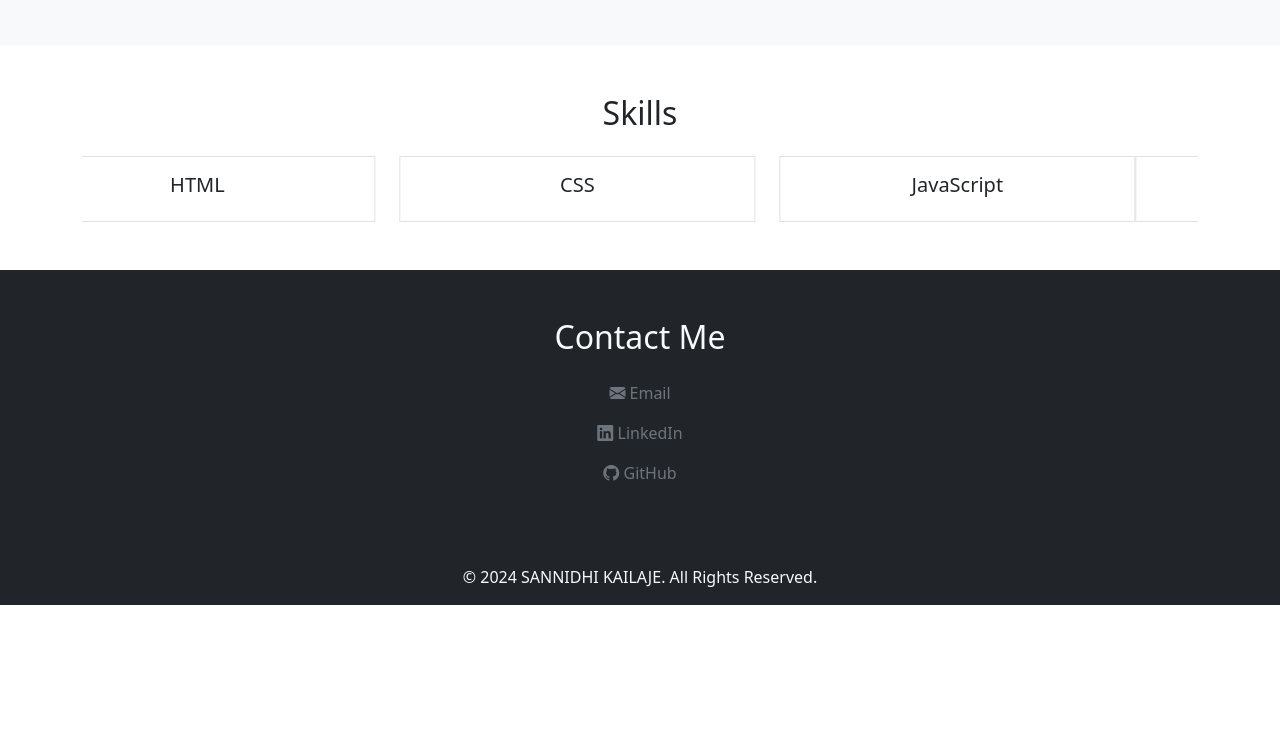
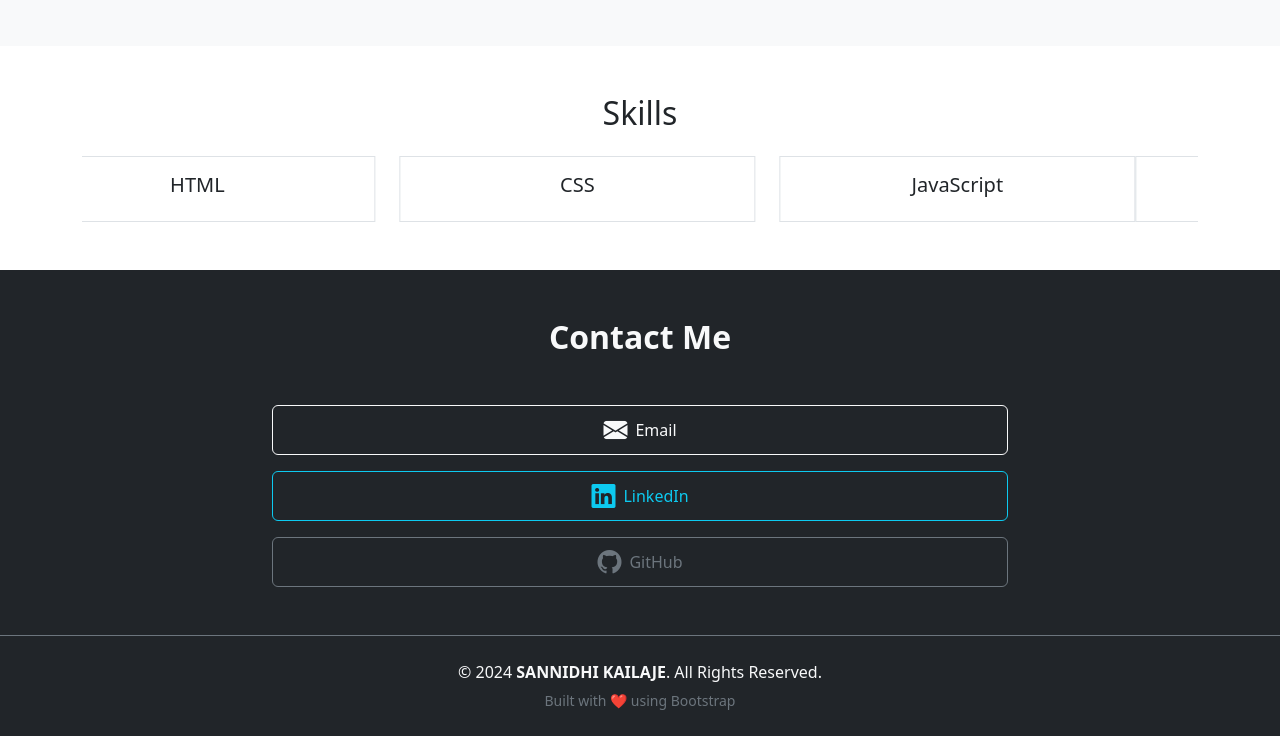
Before and after one commit to akkds1022/IP_labexp3, a plain HTML site: page index.html in a window 1280 px wide. Shown: the part 2301-3037 px from the top of the page. Before the commit the page ends 2906 px from the top, so only its background shows below. Drawn offline with nearby package versions, Linux system fonts and the light colour scheme.

Commit message:
Update Footer

```diff
--- a/index.html
+++ b/index.html
@@ -334,41 +334,37 @@
 
 
 
+
 <!-- Contact Section -->
 <section id="contact" class="py-5 bg-dark">
   <div class="container text-center">
-        <h2 class="mb-4 text-light">Contact Me</h2>
+    <h2 class="mb-5 text-light fw-bold">Contact Me</h2>
     <div class="row justify-content-center">
       <div class="col-md-8">
-            <div class="d-flex flex-column justify-content-around">
-              <p >
-                <a href="mailto:2022.sannidhi.kailaje@ves.ac.in" class="text-decoration-none text-secondary">
-                  <i class="bi bi-envelope-fill text-secondary"></i> Email
+        <div class="d-flex flex-column gap-3">
+          <a href="mailto:2022.sannidhi.kailaje@ves.ac.in" class="btn btn-outline-light d-flex align-items-center justify-content-center gap-2">
+            <i class="bi bi-envelope-fill fs-4"></i> Email
           </a>
-              </p>
-              <p>
-                <a href="https://www.linkedin.com/in/sannidhi-kailaje-011a312a4/" target="_blank" class="text-decoration-none text-secondary">
-                  <i class="bi bi-linkedin text-secondary"></i> LinkedIn
+          <a href="https://www.linkedin.com/in/sannidhi-kailaje-011a312a4/" target="_blank" class="btn btn-outline-info d-flex align-items-center justify-content-center gap-2">
+            <i class="bi bi-linkedin fs-4"></i> LinkedIn
           </a>
-              </p>
-              <p>
-                <a href="https://github.com/Skailaje" target="_blank" class="text-decoration-none text-secondary">
-                  <i class="bi bi-github text-secondary "></i> GitHub
+          <a href="https://github.com/Skailaje" target="_blank" class="btn btn-outline-secondary d-flex align-items-center justify-content-center gap-2">
+            <i class="bi bi-github fs-4"></i> GitHub
           </a>
-              </p>
         </div>
       </div>
     </div>
   </div>
 </section>
 
-
 <!-- Footer -->
-    <footer class="bg-dark text-light py-3">
+<footer class="bg-dark text-light py-4 border-top border-secondary">
   <div class="container text-center">
-        <p class="mb-0">&copy; 2024 SANNIDHI KAILAJE. All Rights Reserved.</p>
+    <p class="mb-1">&copy; 2024 <span class="fw-bold">SANNIDHI KAILAJE</span>. All Rights Reserved.</p>
+    <small class="text-secondary">Built with ❤️ using Bootstrap</small>
   </div>
 </footer>
+
 
     <!-- Bootstrap JS -->
     <script src="https://cdn.jsdelivr.net/npm/bootstrap@5.3.3/dist/js/bootstrap.bundle.min.js"></script>
```
Lines whose indentation alone changed are shown as unchanged.
